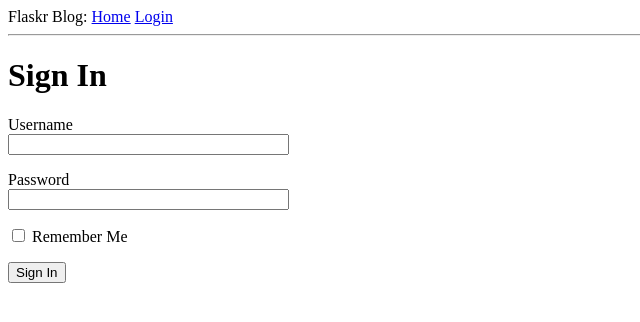
After one commit to Xavier-Hsiao/flaskr, a Flask app: page /login in a window 1280 px wide. The commit adds this page. Shown: the top 322 px of the page, without its empty margins (0-640 px from the left). Run offline with Flask 3, Linux system fonts and the light colour scheme.

Commit message:
feat: add login form

```diff
--- /dev/null
+++ b/app/forms.py
@@ -0,0 +1,9 @@
+from flask_wtf import FlaskForm
+from wtforms import StringField, PasswordField, BooleanField, SubmitField
+from wtforms.validators import DataRequired
+
+class LoginForm(FlaskForm):
+    username = StringField("Username", validators=[DataRequired("This field is required!")])
+    password = PasswordField("Password", validators=[DataRequired("This field is required!")])
+    remember_me = BooleanField("Remember Me")
+    submit = SubmitField("Sign In")
--- a/app/routes.py
+++ b/app/routes.py
@@ -1,5 +1,6 @@
-from flask import render_template
+from flask import render_template, flash, redirect, url_for
 from app import app
+from app.forms import LoginForm
 
 @app.route("/")
 @app.route("/index")
@@ -16,3 +17,14 @@ def index():
         }
     ] # fake posts data
     return render_template("index.html", title="Home", user=user, posts=posts)
+
+@app.route("/login", methods=["GET", "POST"])
+def login():
+    form = LoginForm()
+
+    # GET request -> false
+    # POST request -> true
+    if form.validate_on_submit():
+        flash(f"Login requested for user {form.username.data}, remember_me={form.remember_me.data}")
+        return redirect(url_for("index"))
+    return render_template("login.html", title="Sign In", form=form)
--- a/app/templates/base.html
+++ b/app/templates/base.html
@@ -10,8 +10,21 @@
     {% endif %}
 </head>
 <body>
-    <div>Flaskr Blog: <a href="/index">Home</a></div>
+    <div>
+        Flaskr Blog:
+        <a href="{{ url_for('index') }}">Home</a>
+        <a href="{{ url_for('login') }}">Login</a>
+    </div>
     <hr>
+    {% with messages = get_flashed_messages() %}
+    {% if messages %}
+    <ul>
+        {% for message in messages %}
+        <li>{{ message }}</li>
+        {% endfor %}
+    </ul>
+    {% endif %}
+    {% endwith %}
     {% block content %}{% endblock %}
 </body>
 </html>
--- /dev/null
+++ b/app/templates/login.html
@@ -0,0 +1,25 @@
+{% extends "base.html" %}
+
+{% block content %}
+    <h1>Sign In</h1>
+    <form action="" method="post" novalidate>
+        <!-- generate a hidden field including a token used to protect the form against CSRF attacks -->
+        {{ form.hidden_tag() }}
+        <p>
+            {{ form.username.label }}<br>
+            {{ form.username(size=32) }}<br>
+            {% for error in form.username.errors %}
+            <span style="color: red;">{{ error }}</span>
+            {% endfor %}
+        </p>
+        <p>
+            {{ form.password.label }}<br>
+            {{ form.password(size=32) }}<br>
+            {% for error in form.password.errors %}
+            <span style="color: red;">{{ error }}</span>
+            {% endfor %}
+        </p>
+        <p>{{ form.remember_me() }} {{ form.remember_me.label }}</p>
+        <p>{{ form.submit() }}</p>
+    </form>
+{% endblock %}
```
